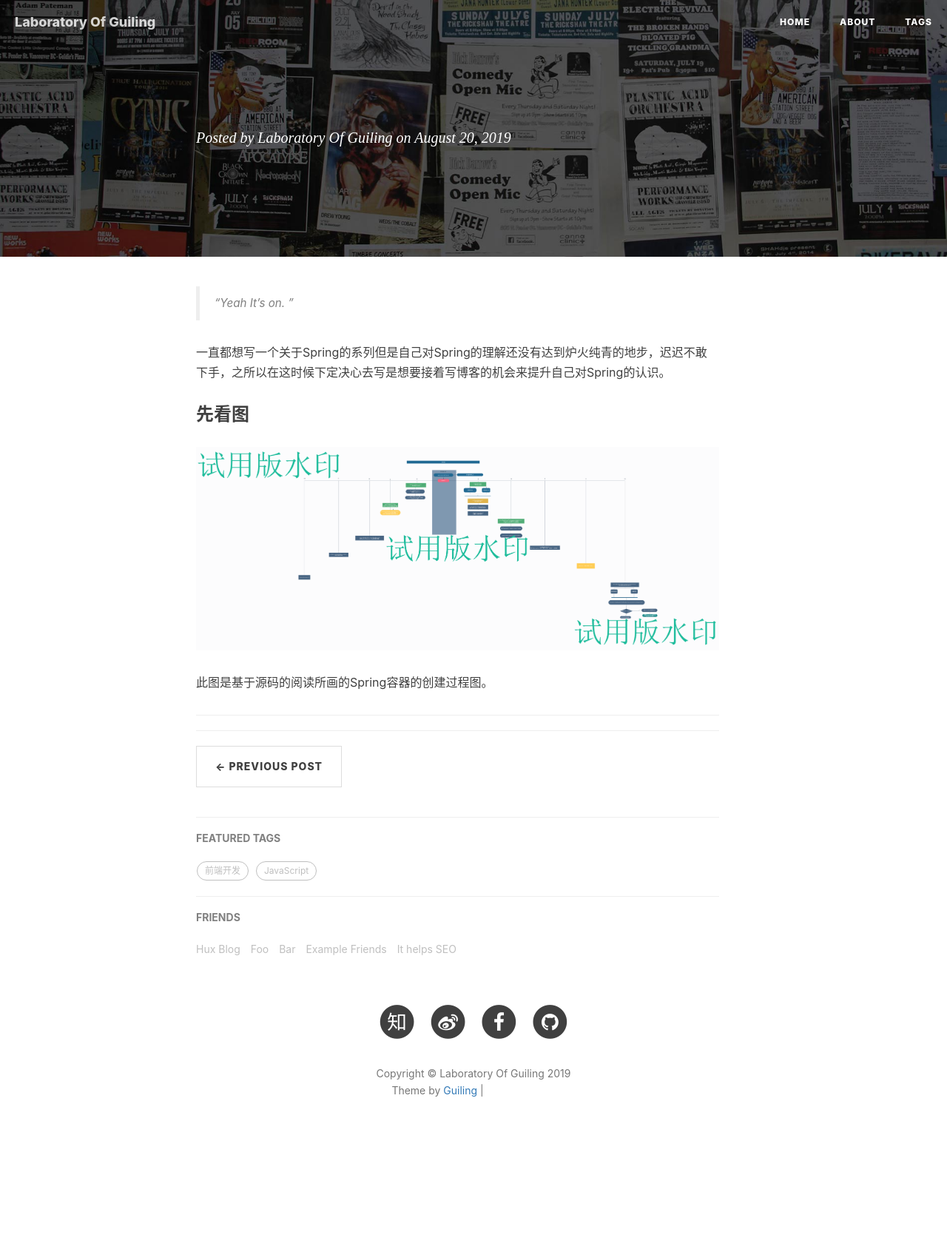
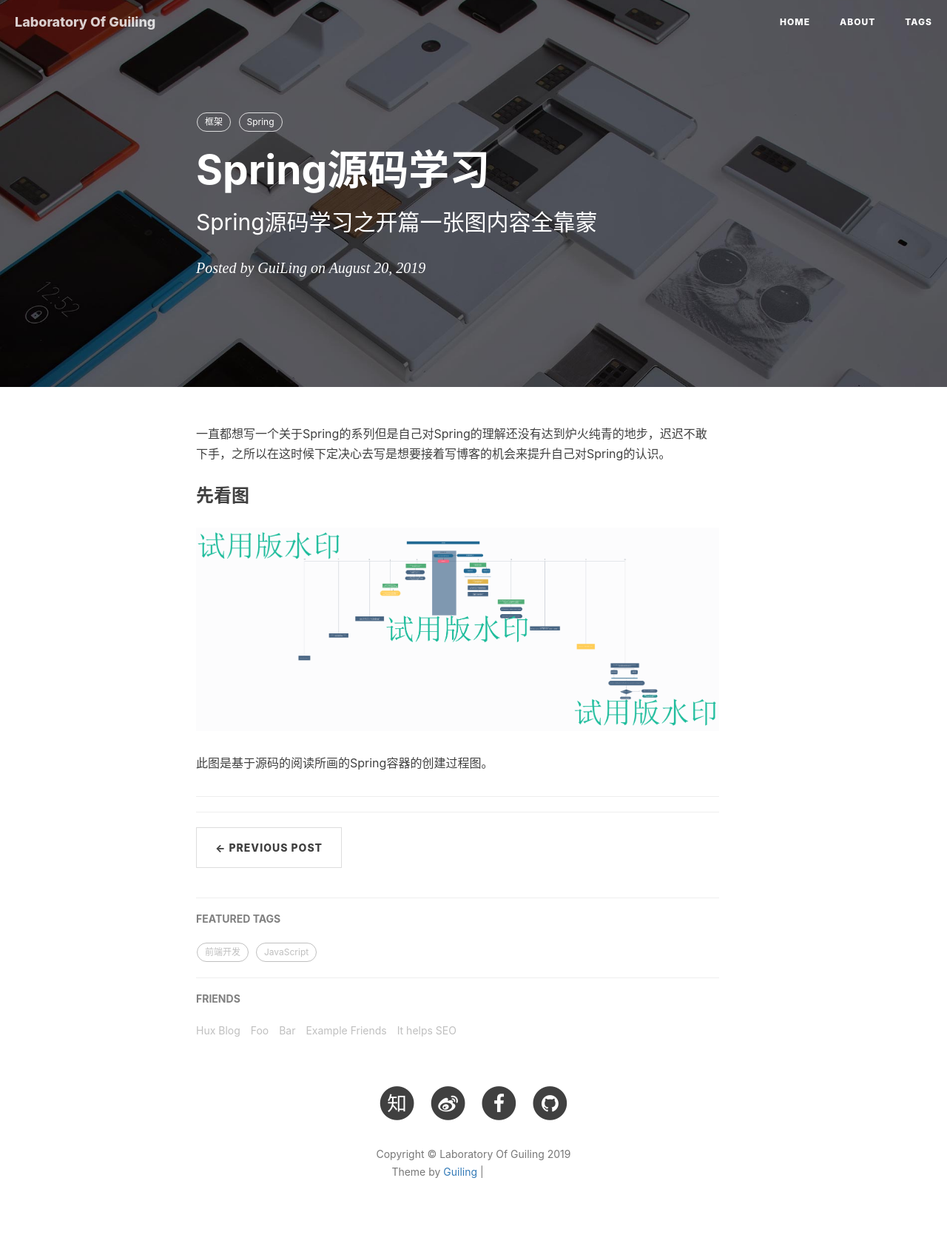
Before and after one commit to Little-kangaroo/guiling.github.io, a Jekyll site: the page built from _posts/2019-08-20-spring源码学习.md, in a window 1280 px wide. Shown: the whole page at 74% size. Built offline with Jekyll 4.4.1, drawn with Linux system fonts in a browser that asks for light colours; nearby versions of some CDN libraries; our own code applies the rules of GitHub Pages for plain Markdown files; comment, search, counter and statistics services are not loaded; before the commit the page ends 1578 px from its top, so only the background shows below that; grey boxes are pictures that could not be loaded.

Commit message:
spring-0

```diff
--- a/_posts/2019-08-20-spring源码学习.md
+++ b/_posts/2019-08-20-spring源码学习.md
@@ -1,15 +1,15 @@
 ---
 layout:     post
 title:      "Spring源码学习"
-subtitle:   " \"Spring"\"
-date:       2019-08-20 12:00:00
-author:     "Guiling"
-header-img: "img/post-bg-2015.jpg"
+subtitle:   "Spring源码学习之开篇一张图内容全靠蒙"
+date:       2019-08-20
+author:     "GuiLing"
+header-img: "img/post-bg-js-module.jpg"
 tags:
+    - 框架
     - Spring
+
 ---
-
-> “Yeah It's on. ”
 
 
 
```
